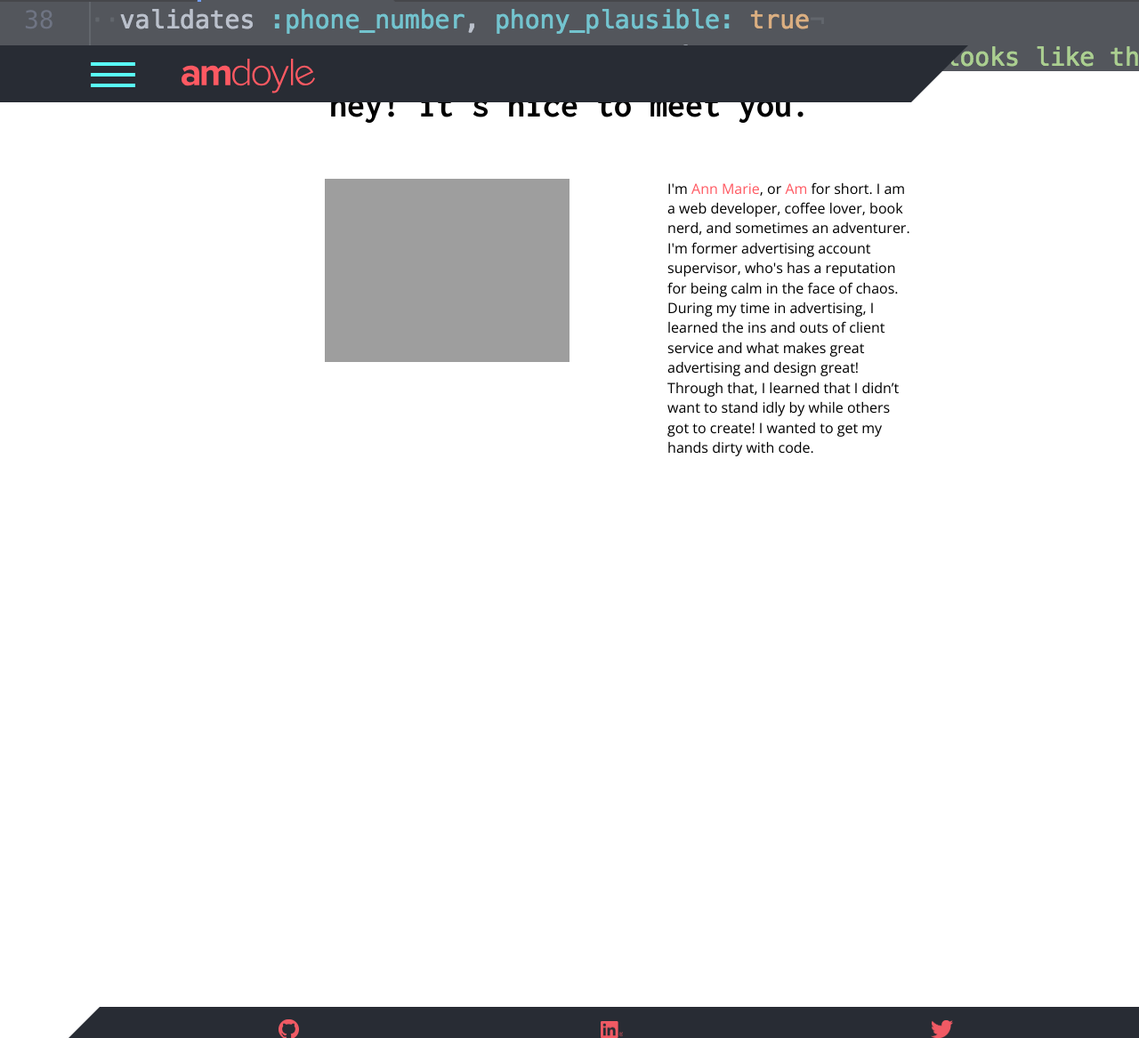
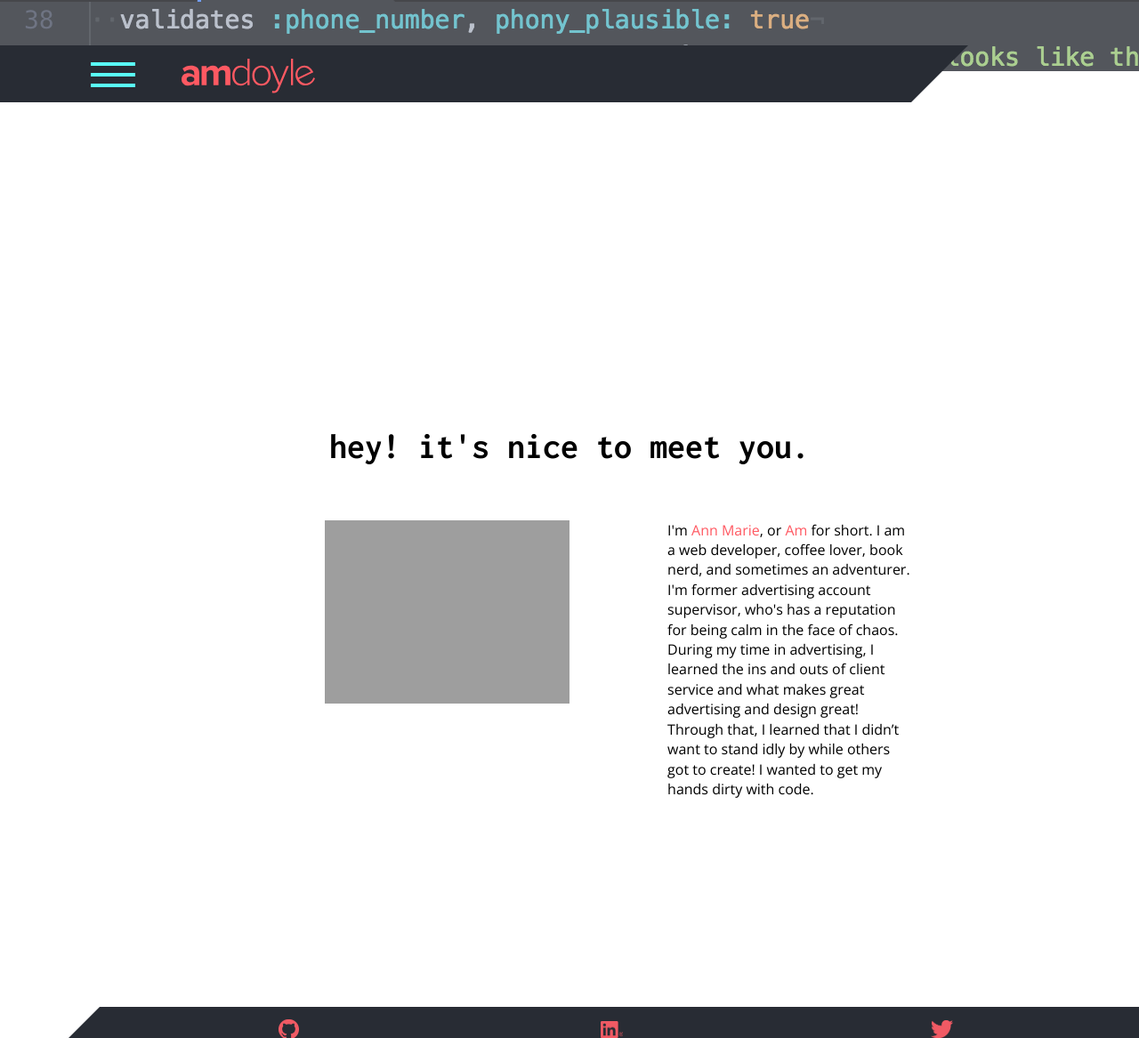
Before and after one commit to amdoyle/amdoyle, a Jekyll site: the page built from index.html, in a window 1280 px wide and 1167 px high. Shown: the whole window at 89% size. Built offline with Jekyll 4.4.1, drawn with Linux system fonts in a browser that asks for light colours; nearby versions of some CDN libraries.

Commit message:
Update styles for felxbox

```diff
--- a/_sass/_layout.scss
+++ b/_sass/_layout.scss
@@ -416,6 +416,11 @@
       padding: 1%;
     }
   }
+
+  .main-content {
+    margin-top: 35%;
+  }
+
   .main-content h1 {
       padding: 0;
   }
```
